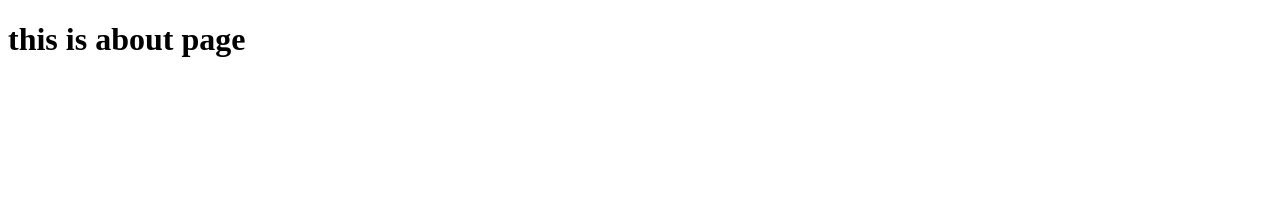
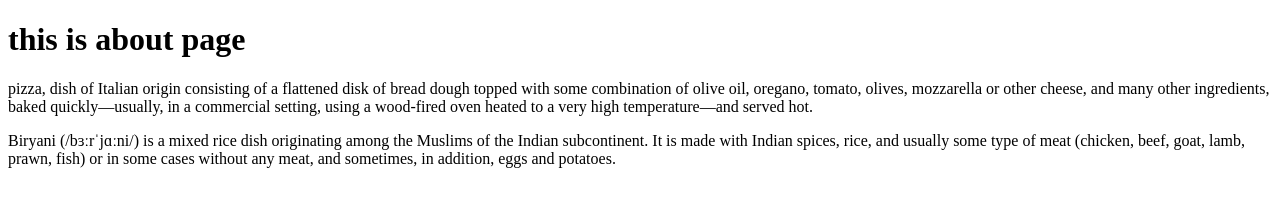
Before and after one commit to RohanShedage01/icp-13-html-github-group-project-1-book-website, a plain HTML site: page pages/about.html in a window 1280 px wide. Drawn offline with Linux system fonts and the light colour scheme.

Commit message:
info added

```diff
--- a/pages/about.html
+++ b/pages/about.html
@@ -7,5 +7,21 @@
 </head>
 <body>
     <h1>this is about page</h1>
+
+    <p>
+      pizza, dish of Italian origin consisting of a flattened disk of bread
+      dough topped with some combination of olive oil, oregano, tomato, olives,
+      mozzarella or other cheese, and many other ingredients, baked
+      quickly—usually, in a commercial setting, using a wood-fired oven heated
+      to a very high temperature—and served hot.
+    </p>
+    <p>
+      Biryani (/bɜːrˈjɑːni/) is a mixed rice dish originating among the Muslims
+      of the Indian subcontinent. It is made with Indian spices, rice, and
+      usually some type of meat (chicken, beef, goat, lamb, prawn, fish) or in
+      some cases without any meat, and sometimes, in addition, eggs and
+      potatoes.
+    </p>
+
 </body>
 </html>
```
Also changed, not shown: 1 other file.
